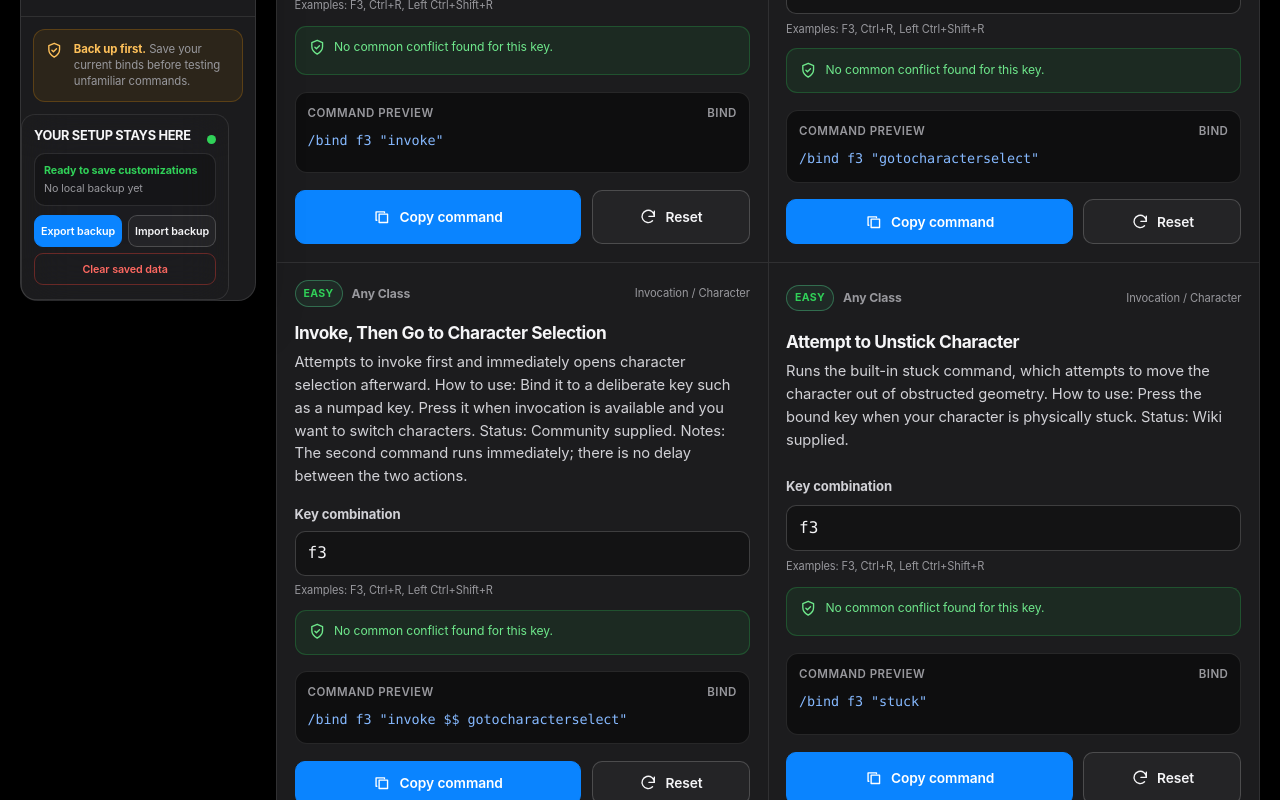
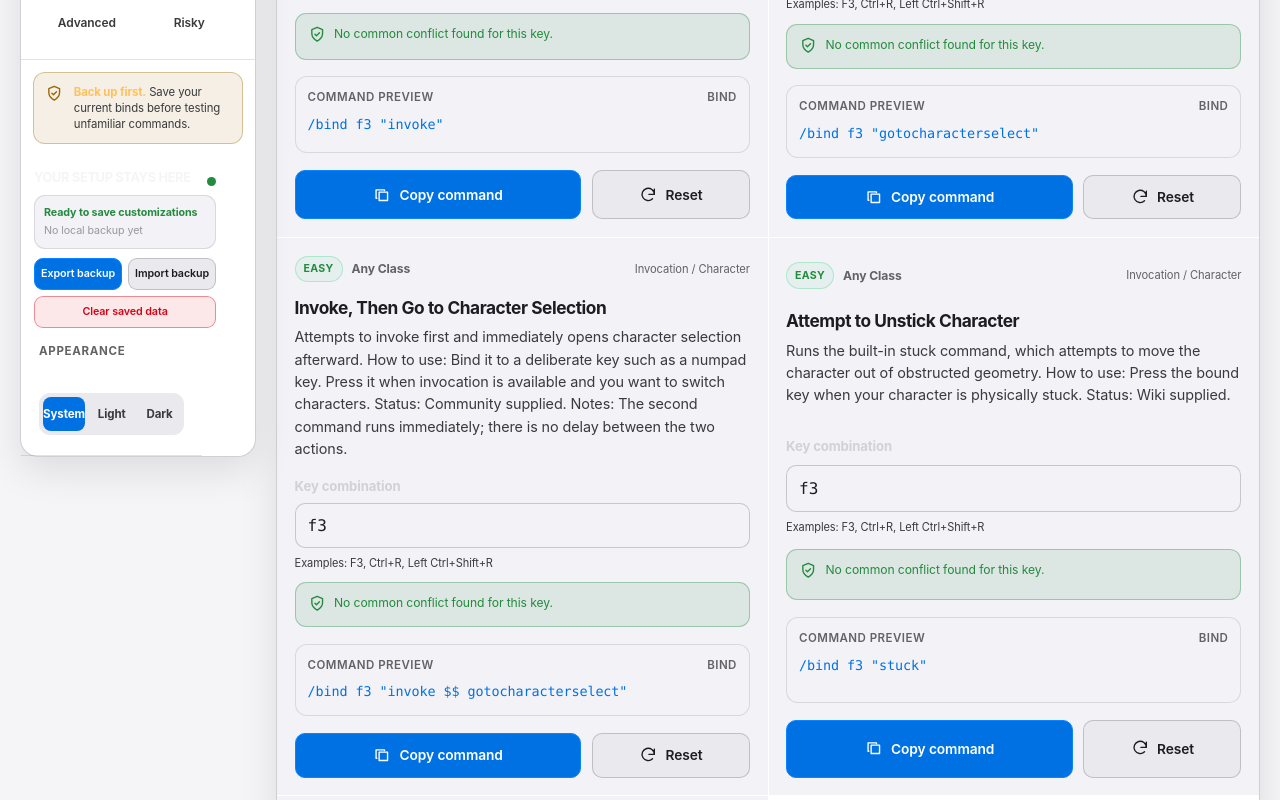
Before and after one commit to Nischhalsubba/BindForge-NW, a Next.js app: page / in a window 1280 px wide. Shown: the part 611-1411 px from the top of the page. Built offline with nearby package versions, Linux system fonts and the light colour scheme.

Commit message:
mount theme switcher and appearance system

```diff
--- a/app/layout.tsx
+++ b/app/layout.tsx
@@ -1,6 +1,7 @@
 import type { Metadata } from "next";
 import FilterTopBar from "./FilterTopBar";
 import LocalSettingsManager from "./LocalSettingsManager";
+import ThemeSwitcher from "./ThemeSwitcher";
 import "./globals.css";
 import "./local-settings.css";
 import "./theme.css";
@@ -10,6 +11,7 @@ import "./filter-dock.css";
 import "./sticky-filter-dock.css";
 import "./split-filter-layout.css";
 import "./organized-layout.css";
+import "./apple-appearance.css";
 
 export const metadata: Metadata = {
   title: {
@@ -108,6 +110,7 @@ export default function RootLayout({ children }: Readonly<{ children: React.Reac
         />
         {children}
         <FilterTopBar />
+        <ThemeSwitcher />
         <LocalSettingsManager />
       </body>
     </html>
```
